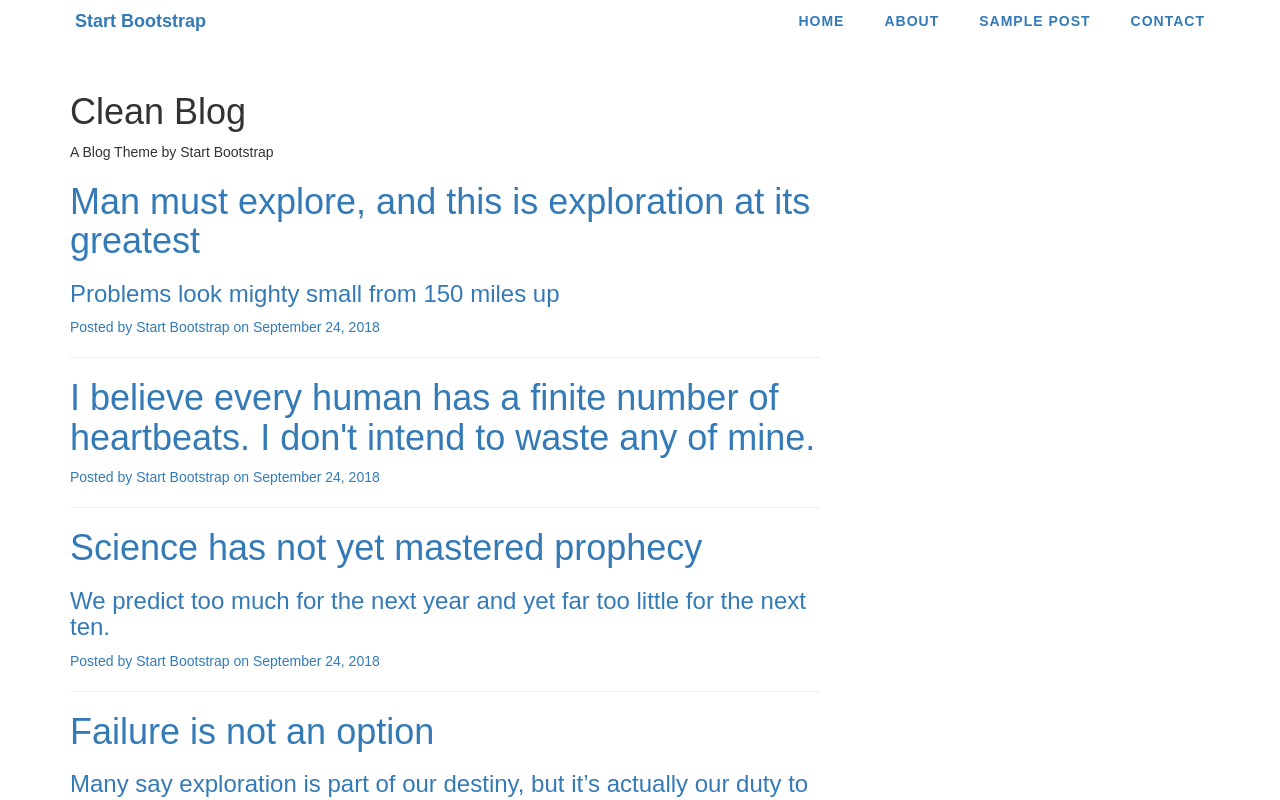
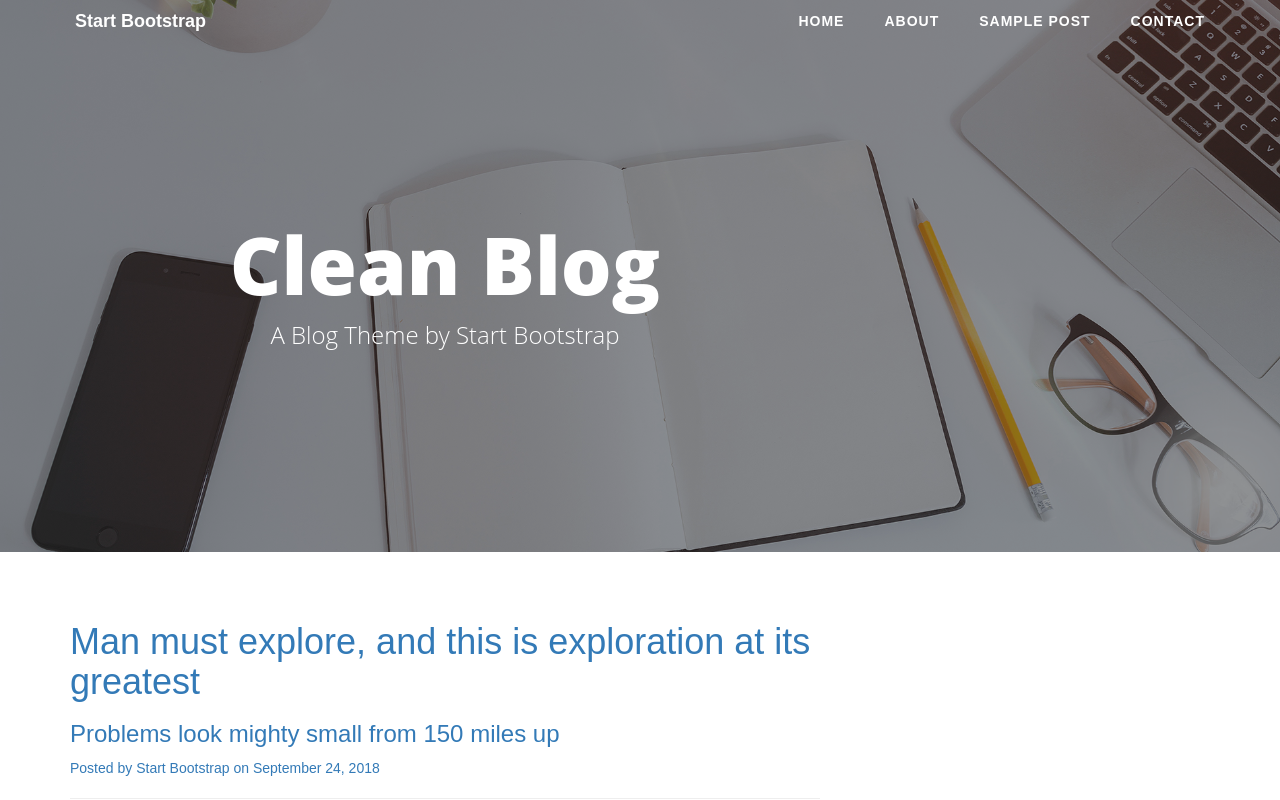
Before and after one commit to yousufshaikh/react-clean-blog, a React (Create React App) app in the folder clear-blog/: page / in a window 1280 px wide. Shown: the top 800 px of the page. Built offline with nearby package versions, Linux system fonts and the light colour scheme.

Commit message:
Home page style initial phase

```diff
--- a/clear-blog/src/App.css
+++ b/clear-blog/src/App.css
@@ -1,10 +1,50 @@
 .navbar-brand{
     padding: 10px 20px;
     font-weight: 800;
+    color: #fff;
 }
 .navbar-nav>li.nav-item>a{
     padding: 10px 20px;
     font-weight: 800;
     letter-spacing: 1px;
     text-transform: uppercase;
+    color: #fff;
 }
+.masthead{
+    margin-bottom: 50px;
+    background: no-repeat center center;
+    background-color: #868e96;
+    position: relative;
+    background-size: cover;
+}
+.site-heading{
+    text-align: center;
+    padding: 200px 0;
+    color: #fff;
+}
+.fixed-top{
+    position: fixed;
+    left: 0;
+    right: 0;
+    top: 0;
+    z-index: 1;
+}
+.site-heading h1{
+    font-size: 80px;
+    font-weight: 800;
+    font-family: 'Open Sans','Helvetica Neue',Helvetica,Arial,sans-serif;
+}
+.sub-heading{
+    font-size: 24px;
+    font-weight: 300;
+    font-family: 'Open Sans','Helvetica Neue',Helvetica,Arial,sans-serif;
+}
+.overlay{
+    position: absolute;
+    top: 0;
+    left: 0;
+    height: 100%;
+    width:100%;
+    background-color: #212529;
+    opacity: .5;
+}
--- a/clear-blog/src/components/Header.js
+++ b/clear-blog/src/components/Header.js
@@ -1,16 +1,20 @@
 import React, {Component} from 'react';
+import HomeBg from '../img/home-bg.jpg';
 
 class Header extends Component{
     render(){
+            const style = {
+                backgroundImage: 'url(' + HomeBg + ')'
+            }
         return(
-            <header>
+            <header className="masthead" style={style}>
                 <div className="overlay"></div>
                 <div className="container">
                     <div className="row">
                         <div className="col-lg-8 col-md-10 mx-auto">
                             <div className="site-heading">
                                 <h1>{this.props.heading}</h1>
-                                <span className="subheading">{this.props.subHeading}</span>
+                                <span className="sub-heading">{this.props.subHeading}</span>
                             </div>
                         </div>
                     </div>
```
Also changed, not shown: clear-blog/src/img/home-bg.jpg (added).
